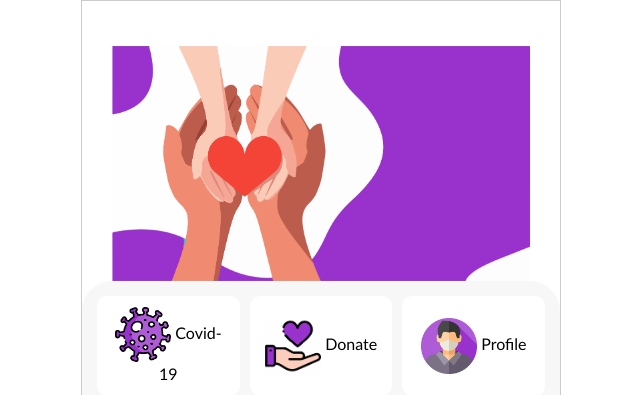
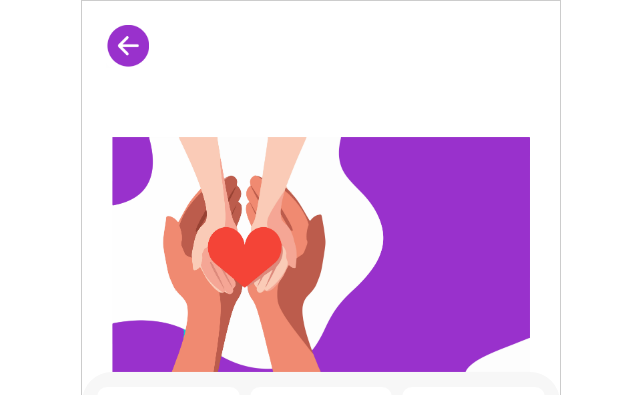
Before and after one commit to musaflacko/assignment-3, a plain HTML site: page Home Page/home.html in a window 1280 px wide. Shown: the top 395 px of the page, without its empty margins (319-959 px from the left). Drawn offline with nearby package versions, Linux system fonts and the light colour scheme.

Commit message:
Add Back Button

```diff
--- a/Home Page/home.css
+++ b/Home Page/home.css
@@ -9,6 +9,10 @@ section {
     height: 1080px;
     width: 480px;
     border: 1px solid #ccc;
+}
+
+.back-button {
+    padding: 1.5em;
 }
 
 header {
--- a/Home Page/home.html
+++ b/Home Page/home.html
@@ -10,6 +10,12 @@
 </head>
 <body>
     <section>
+      <div class="back-button">
+        <a href="">
+          <img src="Back Button.jpg" alt="" width="10%">
+        </a>
+      </div>
+
       <header>
         <img src="Head Cover.jpg" alt="Header" width="100%">
       </header>
```
Also changed, not shown: Home Page/Back Button.jpg (added).
